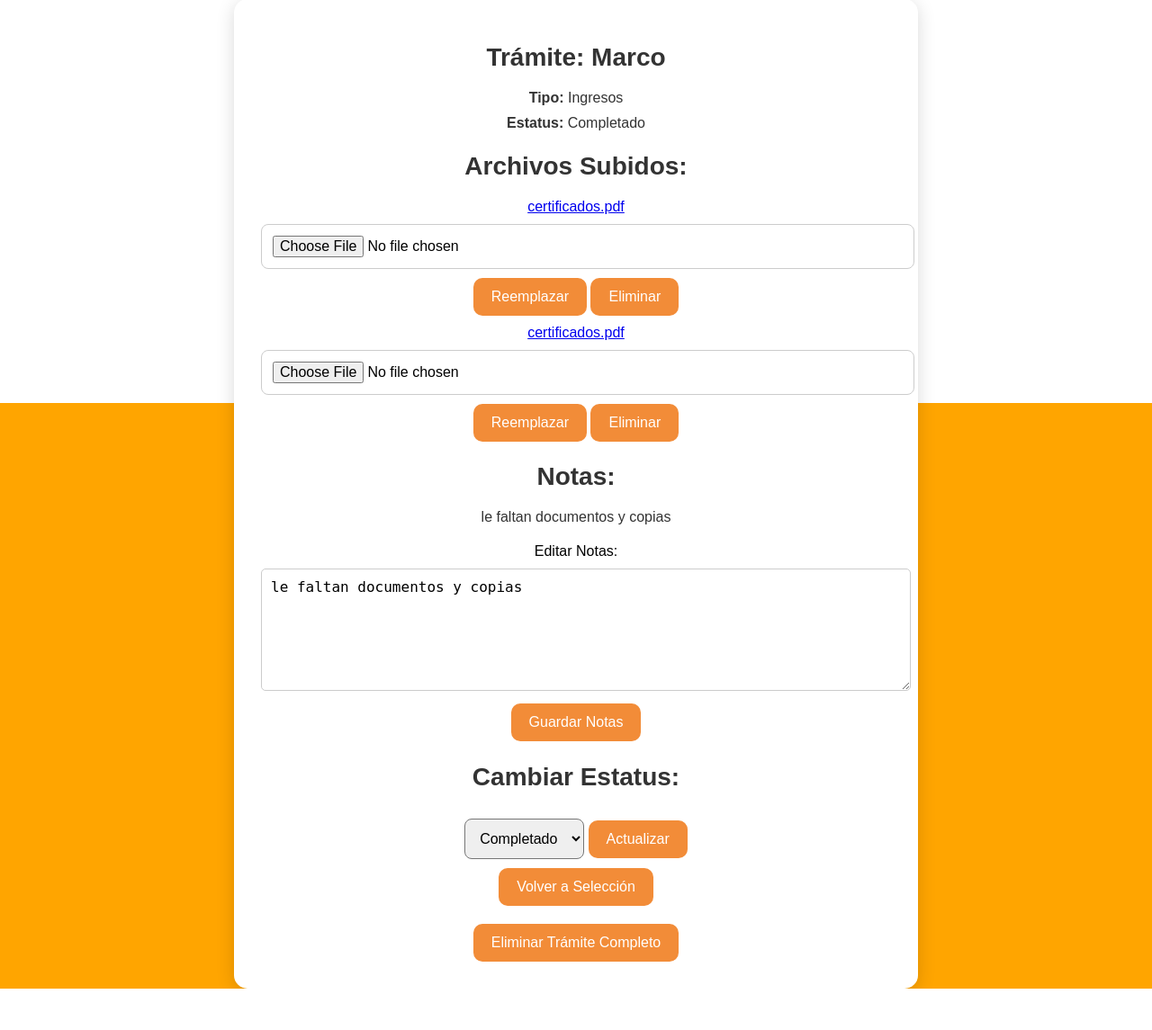
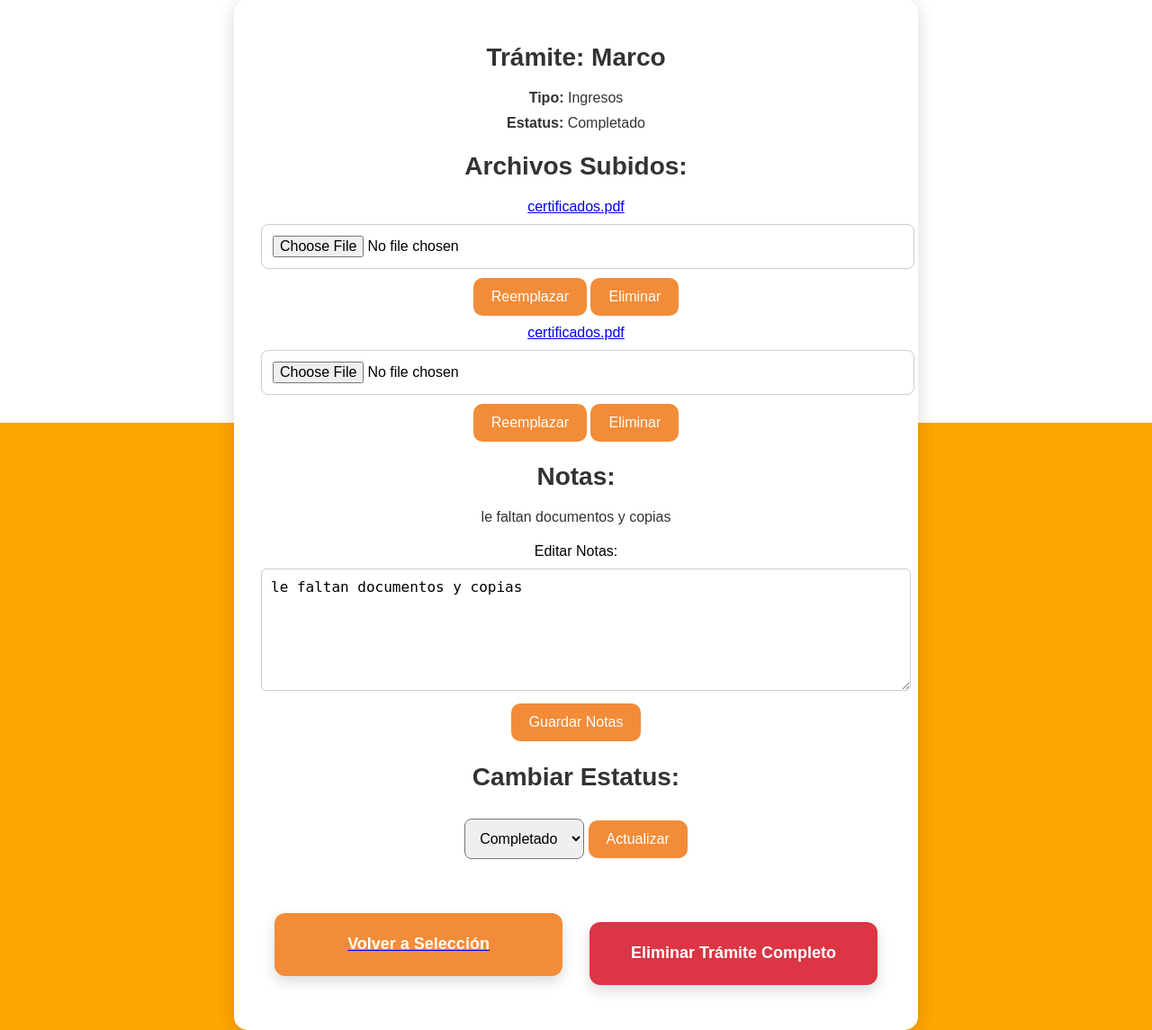
Before and after one commit to Marco3312/tramites-tepotzotlan, a Flask app: page /ver_tramite/1 in a window 1280 px wide. Shown: the part 204-1349 px from the top of the page at 90% size. Before the commit the page ends 1303 px from the top, so only its background shows below. Run offline with Flask 3, Linux system fonts and the light colour scheme; the visitor is signed in with stand-in values (Sample User, id 1); data comes from the database, SQL or seed files in the repository.

Commit message:
Update styles.css
cambiediseños

```diff
--- a/static/styles.css
+++ b/static/styles.css
@@ -458,4 +458,58 @@ body {
     background-color: #c82333;
     transform: translateY(-5px);
     box-shadow: 0 15px 30px rgba(220, 53, 69, 0.6);
+
 }
+
+/* Contenedor para botones de acción - centrado perfecto */
+.action-buttons {
+    display: flex;
+    justify-content: center;          /* Centra horizontalmente */
+    align-items: center;              /* Alinea verticalmente */
+    gap: 30px;                        /* Espacio entre botones */
+    flex-wrap: wrap;                  /* Se adapta a pantallas pequeñas */
+    margin: 40px 0 20px 0;
+    width: 100%;
+}
+
+/* Estilo unificado para todos los botones de acción */
+.btn-action {
+    width: 320px;                     /* Ancho fijo igual para ambos */
+    min-height: 70px;                 /* Altura mínima igual */
+    padding: 18px 30px;               /* Padding igual */
+    font-size: 18px;
+    font-weight: bold;
+    border: none;
+    border-radius: 12px;
+    cursor: pointer;
+    transition: all 0.3s ease;
+    box-shadow: 0 6px 15px rgba(0,0,0,0.15);
+    display: flex;
+    align-items: center;
+    justify-content: center;
+    text-align: center;
+}
+
+/* Volver a Selección - naranja */
+.btn-volver {
+    background-color: #f28c38;
+    color: white;
+}
+
+.btn-volver:hover {
+    background-color: #e07b30;
+    transform: translateY(-4px);
+    box-shadow: 0 10px 25px rgba(242, 140, 56, 0.4);
+}
+
+/* Eliminar - rojo */
+.btn-eliminar {
+    background-color: #dc3545;
+    color: white;
+}
+
+.btn-eliminar:hover {
+    background-color: #c82333;
+    transform: translateY(-4px);
+    box-shadow: 0 10px 25px rgba(220, 53, 69, 0.5);
+}
```
